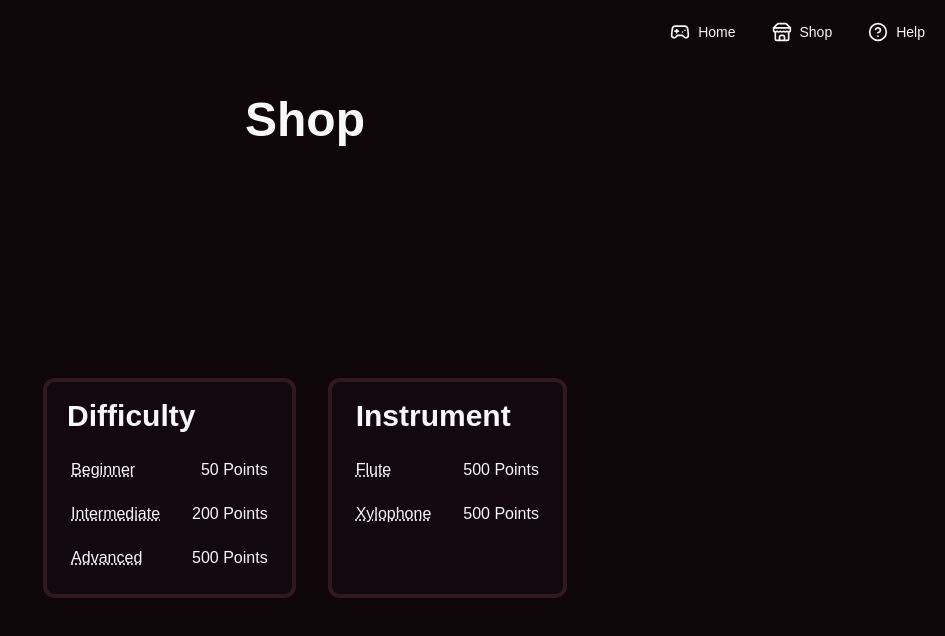
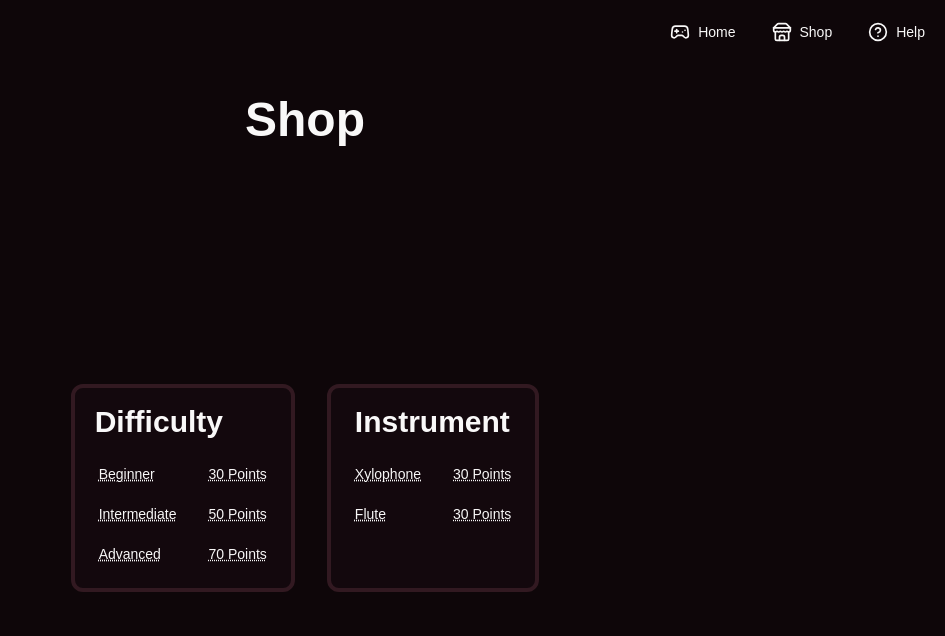
Before and after one commit to TerrenceJChan/sound-interval-game, a Next.js app: page /sound-interval-game/shop in a window 1280 px wide. Shown: the top 636 px of the page, without its empty margins (335-1280 px from the left). Built offline with nearby package versions, Linux system fonts and the light colour scheme.

Commit message:
Changes shop item to green if purchased

```diff
--- a/src/app/game/page.tsx
+++ b/src/app/game/page.tsx
@@ -141,9 +141,7 @@ const Game = () => {
       const randomIndex1 = Math.floor(Math.random() * violinSounds.length);
       let randomIndex2: number;
       const semiRandomizer = () => {
-        const semiRandomIndex = Math.floor(
-          Math.random() * difficultyRange() + 1,
-        );
+        const semiRandomIndex = Math.floor(Math.random() * difficultyRange());
 
         if (semiRandomIndex + randomIndex1 > violinSounds.length) {
           randomIndex2 = Math.abs(semiRandomIndex - randomIndex1);
@@ -158,8 +156,6 @@ const Game = () => {
           setSoundIndex1(violinSounds[randomIndex2]);
           setSoundIndex2(violinSounds[randomIndex1]);
         }
-
-        console.log(randomIndex1, randomIndex2);
       };
 
       semiRandomizer();
--- a/src/app/shop/page.tsx
+++ b/src/app/shop/page.tsx
@@ -1,6 +1,60 @@
+"use client";
+
 import DescriptionTooltip from "@/components/DescriptionTooltip";
+import { Button } from "@/components/ui/button";
+import { pointsState } from "@/recoil/pointsAtom";
+import { shopSettingsState } from "@/recoil/shopSettingsAtom";
+import clsx from "clsx";
+import { useEffect } from "react";
+import { useRecoilState } from "recoil";
 
 const Shop = () => {
+  const [points, setPoints] = useRecoilState(pointsState);
+  const [shopSettings, setShopSettings] = useRecoilState(shopSettingsState);
+
+  useEffect(() => {
+    localStorage["points"] = String(points);
+    localStorage["shopSettings"] = JSON.stringify(shopSettings);
+  }, [points, shopSettings]);
+
+  const handlePurchase = (
+    item:
+      | {
+          name: string;
+          price: number;
+          purchased: boolean;
+        }
+      | undefined,
+  ) => {
+    if (item === undefined) {
+      return;
+    }
+    if (!item.purchased && points >= item.price) {
+      setShopSettings({
+        ...shopSettings,
+        difficulty: shopSettings.difficulty.map((difficulty) => {
+          if (difficulty.name === item.name) {
+            return {
+              ...difficulty,
+              purchased: true,
+            };
+          }
+          return difficulty;
+        }),
+        instrument: shopSettings.instrument.map((instrument) => {
+          if (instrument.name === item.name) {
+            return {
+              ...instrument,
+              purchased: true,
+            };
+          }
+          return instrument;
+        }),
+      });
+      setPoints(points - item.price);
+    }
+  };
+
   return (
     <div className="flex w-full flex-grow flex-col">
       <h1 className="p-8 text-center text-3xl font-bold lg:text-5xl">Shop</h1>
@@ -24,10 +78,27 @@ const Shop = () => {
                   </div>
                 }
               >
-                <div className="flex flex-row justify-between gap-8 rounded-xl p-2 transition-all hover:bg-yellow-100/10">
+                <Button
+                  variant={"ghost"}
+                  onClick={() =>
+                    handlePurchase(
+                      shopSettings.difficulty.find(
+                        (difficulty) => difficulty.name === "beginner",
+                      ),
+                    )
+                  }
+                  className={clsx(
+                    "flex flex-row justify-between gap-8 rounded-xl p-2 underline decoration-dotted transition-all",
+                    shopSettings.difficulty.find(
+                      (difficulty) => difficulty.name === "beginner",
+                    )?.purchased === true
+                      ? "bg-green-800"
+                      : "hover:bg-yellow-100/10",
+                  )}
+                >
                   <div className="underline decoration-dotted">Beginner</div>
-                  <div>50 Points</div>
-                </div>
+                  <div>30 Points</div>
+                </Button>
               </DescriptionTooltip>
               <DescriptionTooltip
                 content={
@@ -42,12 +113,29 @@ const Shop = () => {
                   </div>
                 }
               >
-                <div className="flex flex-row justify-between gap-8 rounded-xl p-2 transition-all hover:bg-yellow-100/10">
+                <Button
+                  variant={"ghost"}
+                  onClick={() =>
+                    handlePurchase(
+                      shopSettings.difficulty.find(
+                        (difficulty) => difficulty.name === "intermediate",
+                      ),
+                    )
+                  }
+                  className={clsx(
+                    "flex flex-row justify-between gap-8 rounded-xl p-2 underline decoration-dotted transition-all",
+                    shopSettings.difficulty.find(
+                      (difficulty) => difficulty.name === "intermediate",
+                    )?.purchased === true
+                      ? "bg-green-800"
+                      : "hover:bg-yellow-100/10",
+                  )}
+                >
                   <div className="underline decoration-dotted">
                     Intermediate
                   </div>
-                  <div>200 Points</div>
-                </div>
+                  <div>50 Points</div>
+                </Button>
               </DescriptionTooltip>
               <DescriptionTooltip
                 content={
@@ -62,10 +150,27 @@ const Shop = () => {
                   </div>
                 }
               >
-                <div className="flex flex-row justify-between gap-8 rounded-xl p-2 transition-all hover:bg-yellow-100/10">
+                <Button
+                  variant={"ghost"}
+                  onClick={() =>
+                    handlePurchase(
+                      shopSettings.difficulty.find(
+                        (difficulty) => difficulty.name === "advanced",
+                      ),
+                    )
+                  }
+                  className={clsx(
+                    "flex flex-row justify-between gap-8 rounded-xl p-2 underline decoration-dotted transition-all",
+                    shopSettings.difficulty.find(
+                      (difficulty) => difficulty.name === "advanced",
+                    )?.purchased === true
+                      ? "bg-green-800"
+                      : "hover:bg-yellow-100/10",
+                  )}
+                >
                   <div className="underline decoration-dotted">Advanced</div>
-                  <div>500 Points</div>
-                </div>
+                  <div>70 Points</div>
+                </Button>
               </DescriptionTooltip>
             </div>
           </div>
@@ -87,10 +192,27 @@ const Shop = () => {
                   </div>
                 }
               >
-                <div className="flex flex-row justify-between gap-8 rounded-xl p-2 transition-all hover:bg-yellow-100/10">
-                  <div className="underline decoration-dotted">Flute</div>
-                  <div>500 Points</div>
-                </div>
+                <Button
+                  variant={"ghost"}
+                  onClick={() =>
+                    handlePurchase(
+                      shopSettings.instrument.find(
+                        (instrument) => instrument.name === "xylophone",
+                      ),
+                    )
+                  }
+                  className={clsx(
+                    "flex flex-row justify-between gap-8 rounded-xl p-2 underline decoration-dotted transition-all",
+                    shopSettings.instrument.find(
+                      (instrument) => instrument.name === "xylophone",
+                    )?.purchased === true
+                      ? "bg-green-800"
+                      : "hover:bg-yellow-100/10",
+                  )}
+                >
+                  <div className="underline decoration-dotted">Xylophone</div>
+                  <div>30 Points</div>
+                </Button>
               </DescriptionTooltip>
               <DescriptionTooltip
                 content={
@@ -105,10 +227,27 @@ const Shop = () => {
                   </div>
                 }
               >
-                <div className="flex flex-row justify-between gap-8 rounded-xl p-2 transition-all hover:bg-yellow-100/10">
-                  <div className="underline decoration-dotted">Xylophone</div>
-                  <div>500 Points</div>
-                </div>
+                <Button
+                  variant={"ghost"}
+                  onClick={() =>
+                    handlePurchase(
+                      shopSettings.instrument.find(
+                        (instrument) => instrument.name === "flute",
+                      ),
+                    )
+                  }
+                  className={clsx(
+                    "flex flex-row justify-between gap-8 rounded-xl p-2 underline decoration-dotted transition-all",
+                    shopSettings.instrument.find(
+                      (instrument) => instrument.name === "flute",
+                    )?.purchased === true
+                      ? "bg-green-800"
+                      : "hover:bg-yellow-100/10",
+                  )}
+                >
+                  <div className="underline decoration-dotted">Flute</div>
+                  <div>30 Points</div>
+                </Button>
               </DescriptionTooltip>
             </div>
           </div>
--- a/src/components/RecoilInitializer.tsx
+++ b/src/components/RecoilInitializer.tsx
@@ -5,13 +5,13 @@ import { useEffect } from "react";
 import { useRecoilState } from "recoil";
 
 const RecoilInitializer = () => {
-  const [, setPoints] = useRecoilState<number>(pointsState);
+  const [points, setPoints] = useRecoilState<number>(pointsState);
   const [settings, setSettings] = useRecoilState(settingsState);
   const [shopSettings, setShopSettings] = useRecoilState(shopSettingsState);
 
   useEffect(() => {
     if (!localStorage.getItem("points")) {
-      localStorage.setItem("points", "0");
+      localStorage.setItem("points", String(points));
     } else {
       setPoints(Number(localStorage.getItem("points")));
     }
--- a/src/recoil/shopSettingsAtom.ts
+++ b/src/recoil/shopSettingsAtom.ts
@@ -6,29 +6,35 @@ export const shopSettingsState = atom({
     difficulty: [
       {
         name: "starter",
+        price: 0,
         purchased: true,
       },
       {
         name: "beginner",
+        price: 30,
         purchased: false,
       },
       {
         name: "intermediate",
+        price: 50,
         purchased: false,
       },
       {
         name: "expert",
+        price: 70,
         purchased: false,
       },
     ],
     instrument: [
-      { name: "violin", purchased: true },
+      { name: "violin", price: 0, purchased: true },
       {
         name: "xylophone",
+        price: 30,
         purchased: false,
       },
       {
         name: "flute",
+        price: 30,
         purchased: false,
       },
     ],
```
